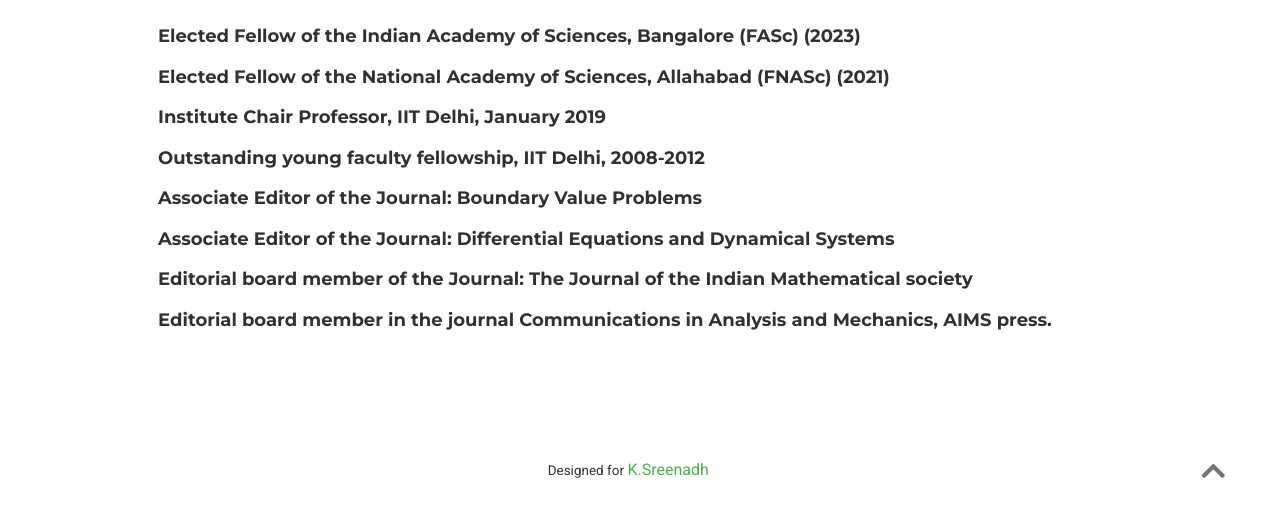
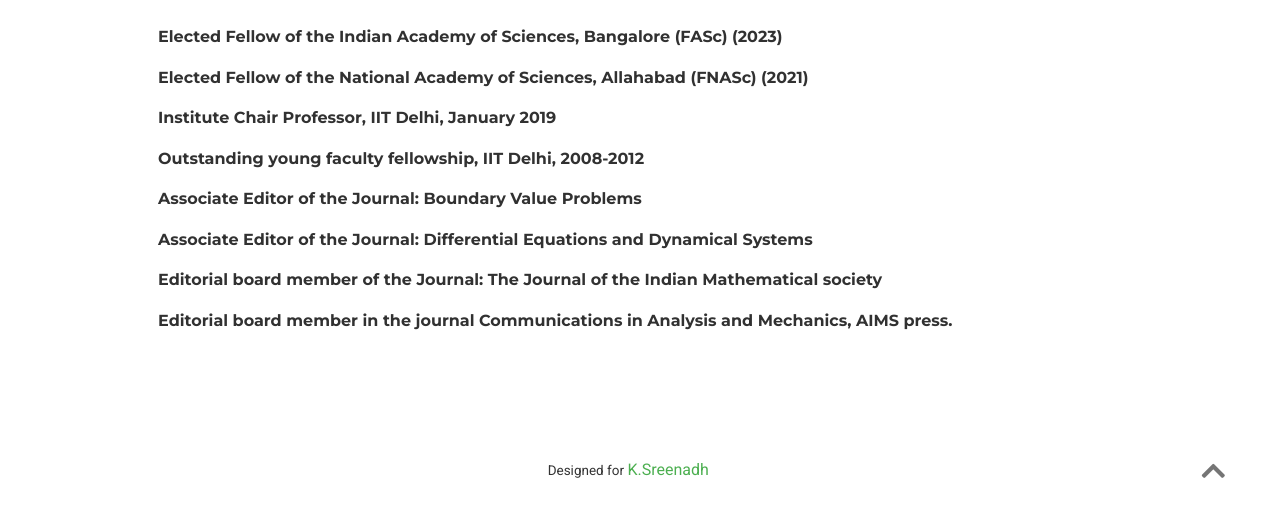
Before and after one commit to KSreenadh/KSreenadh.github.io, a plain HTML site: page Awards_Honors/index.html in a window 1280 px wide. Shown: the part 160-676 px from the top of the page. Drawn offline with nearby package versions, Linux system fonts and the light colour scheme; some packages are replaced by stand-ins of ours; no server answers; some icons are missing.

Commit message:
Update index.html
font size changed.

```diff
--- a/Awards_Honors/index.html
+++ b/Awards_Honors/index.html
@@ -271,8 +271,11 @@
 
 <div class="universal-wrapper">
 
+
+
+
     <div>
-      <h4><a>Elected Fellow of the Indian Academy of Sciences, Bangalore (FASc) (2023)</a></h4>
+      <h4><a style="font-size: 16px;">Elected Fellow of the Indian Academy of Sciences, Bangalore (FASc) (2023)</a></h4>
       <div class="article-style">
 
 
@@ -281,7 +284,7 @@
     </div>
 
     <div>
-      <h4><a>Elected Fellow of the National Academy of Sciences, Allahabad (FNASc) (2021)
+      <h4><a style="font-size: 16px;">Elected Fellow of the National Academy of Sciences, Allahabad (FNASc) (2021)
       </a></h4>
       <div class="article-style">
 
@@ -291,7 +294,7 @@
 
 
     <div>
-      <h4><a>Institute Chair Professor, IIT Delhi, January 2019</a></h4>
+      <h4><a style="font-size: 16px;">Institute Chair Professor, IIT Delhi, January 2019</a></h4>
       <div class="article-style">
 
 
@@ -300,7 +303,7 @@
     </div>
 
     <div>
-      <h4><a>Outstanding young faculty fellowship, IIT Delhi, 2008-2012</a></h4>
+      <h4><a style="font-size: 16px;">Outstanding young faculty fellowship, IIT Delhi, 2008-2012</a></h4>
       <div class="article-style">
 
 
@@ -309,7 +312,7 @@
     </div>
 
     <div>
-      <h4><a>Associate Editor of the Journal: Boundary Value Problems</a></h4>
+      <h4><a style="font-size: 16px;">Associate Editor of the Journal: Boundary Value Problems</a></h4>
       <div class="article-style">
 
 
@@ -319,7 +322,7 @@
 
 
     <div>
-      <h4><a>Associate Editor of the Journal: Differential Equations and Dynamical Systems</a></h4>
+      <h4><a style="font-size: 16px;">Associate Editor of the Journal: Differential Equations and Dynamical Systems</a></h4>
       <div class="article-style">
 
 
@@ -328,7 +331,7 @@
     </div>
 
     <div>
-      <h4><a> Editorial board member of the Journal: The Journal of the Indian Mathematical society</a></h4>
+      <h4><a style="font-size: 16px;"> Editorial board member of the Journal: The Journal of the Indian Mathematical society</a></h4>
       <div class="article-style">
 
 
@@ -338,7 +341,7 @@
 
 
     <div>
-      <h4><a> Editorial board member in the journal Communications in Analysis and Mechanics, AIMS press.</a></h4>
+      <h4><a style="font-size: 16px;"> Editorial board member in the journal Communications in Analysis and Mechanics, AIMS press.</a></h4>
       <div class="article-style">
 
 
```
